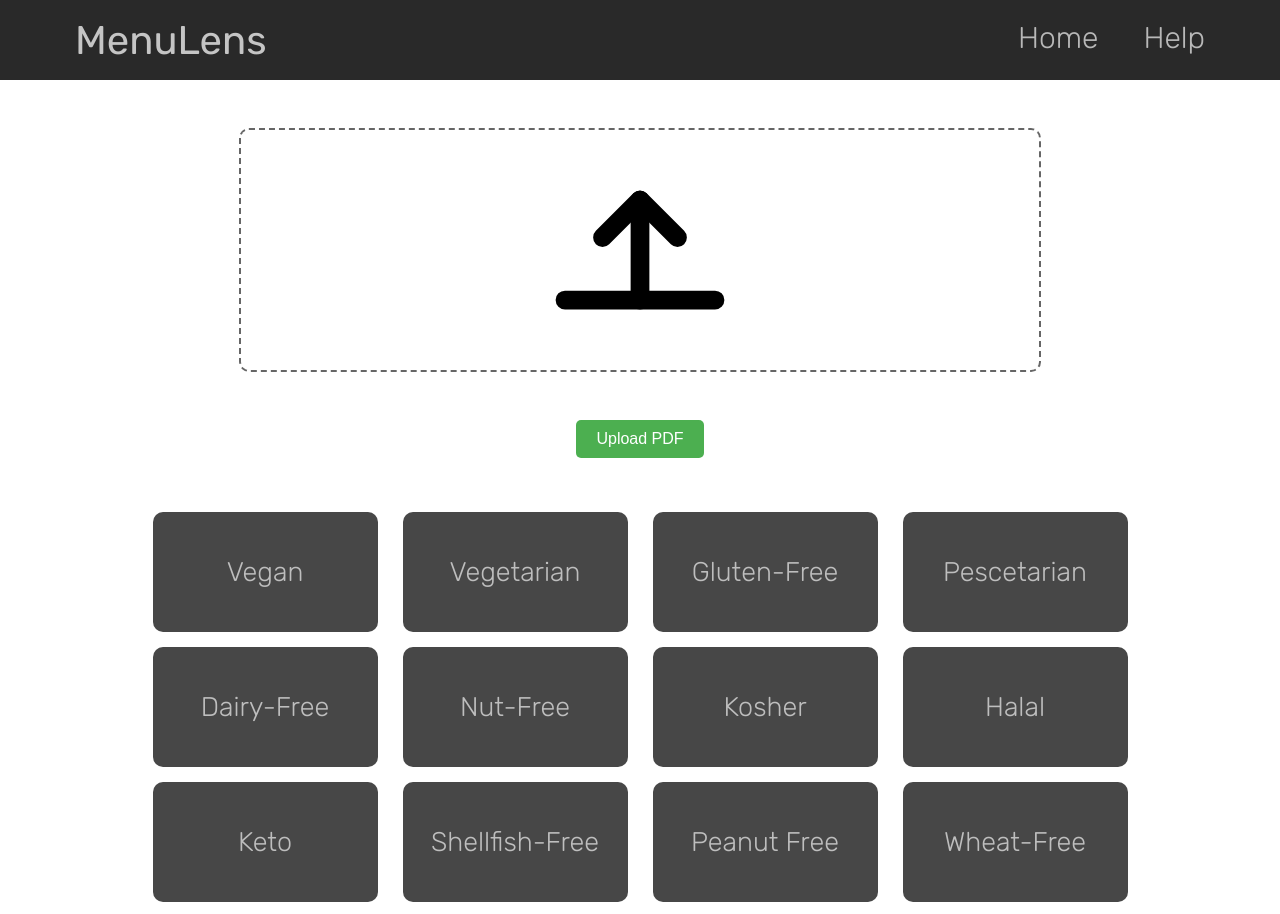
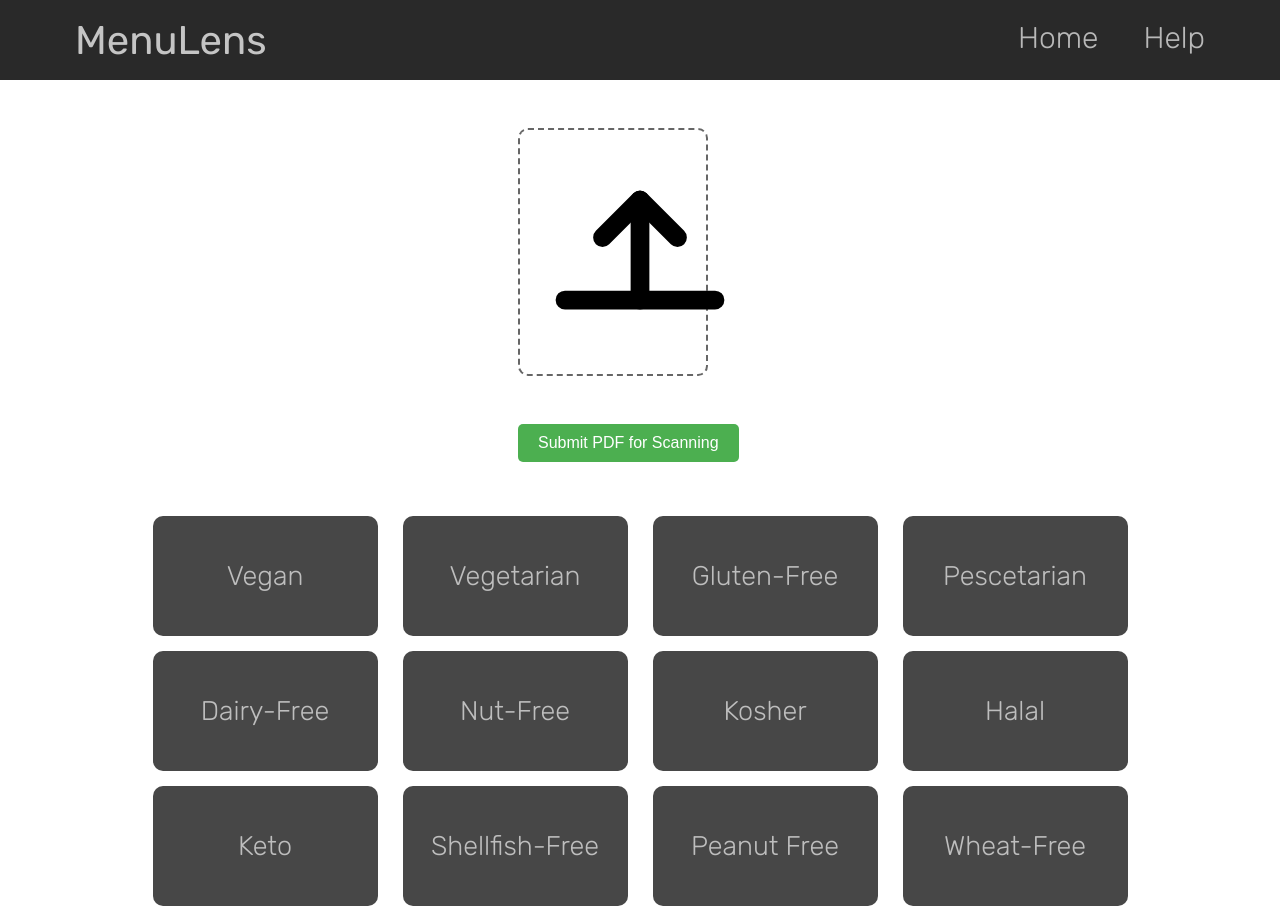
Before and after one commit to ketchup235/MenuLens, a Flask app: page / in a window 1280 px wide. Run offline with Flask 3, Linux system fonts and the light colour scheme.

Commit message:
start upload page

```diff
--- a/app.py
+++ b/app.py
@@ -7,3 +7,7 @@
 @app.route('/')
 def index():
     return render_template('index.html')
+
+@app.route('/upload', methods=['POST'])
+def upload():
+    return render_template('upload.html')
--- a/templates/base.html
+++ b/templates/base.html
@@ -1,4 +1,4 @@
-!DOCTYPE html>
+<!DOCTYPE html>
 
 <html lang="en">
   <head>
--- a/templates/index.html
+++ b/templates/index.html
@@ -1,22 +1,41 @@
-{%extends "base.html"%}
-
-{%block body%}
+{%extends "base.html"%} {%block body%}
 <div class="centered-column">
+  <form>
     <div class="upload-area">
-        <label for="file-upload" style="cursor: pointer;">
-          <svg xmlns="http://www.w3.org/2000/svg" viewBox="0 0 16 16" width="200" height="200" fill="none" stroke="currentColor" stroke-width="1.5" stroke-linecap="round" stroke-linejoin="round">
+      <label for="file-upload" style="cursor: pointer">
+        <svg
+          xmlns="http://www.w3.org/2000/svg"
+          viewBox="0 0 16 16"
+          width="200"
+          height="200"
+          fill="none"
+          stroke="currentColor"
+          stroke-width="1.5"
+          stroke-linecap="round"
+          stroke-linejoin="round"
+        >
           <path d="M8 12V4" />
           <path d="M5 7L8 4L11 7" />
           <path d="M2 12H14" />
         </svg>
       </label>
     </div>
-      <br>
-      <button type="submit" class="button">Upload PDF</button>
+    <br />
+    <button type="submit" class="button">Submit PDF for Scanning</button>
+  </form>
 </div>
-    <input id="file-upload" name="pdf" type=file accept=".pdf" style="display: none;" />
 
-    <br> <br> <br>
+<input
+  id="file-upload"
+  name="pdf"
+  type="file"
+  accept=".pdf"
+  style="display: none"
+/>
+
+<br />
+<br />
+<br />
 
 <div class="grid">
   <div class="filter">Vegan</div>
```
Lines whose indentation alone changed are shown as unchanged.
